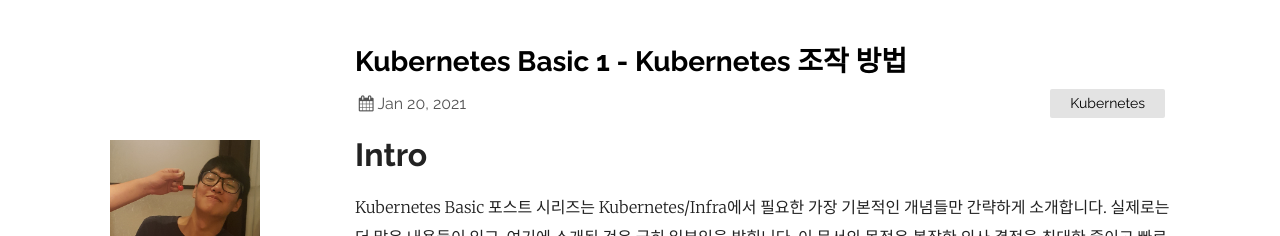
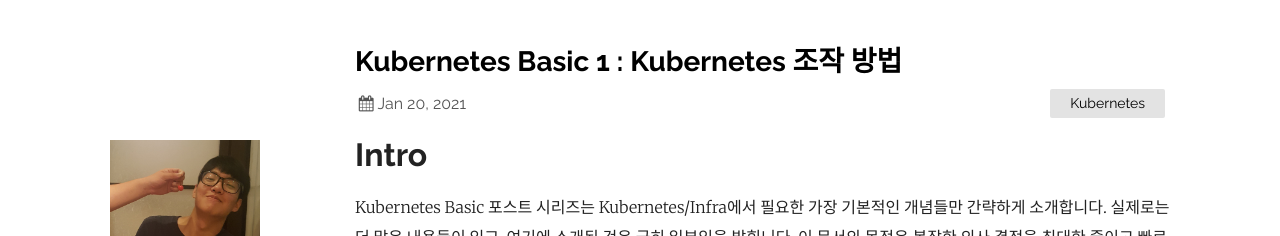
Before and after one commit to Sonins/Sonins.github.io, a Jekyll site: the page built from _posts/2021-01-20-kubernetes-basic-1.md, in a window 1280 px wide and 900 px high. Shown: the top 236 px of the window. Built offline with Jekyll 4.4.1, drawn with Linux system fonts in a browser that asks for light colours.

```diff
--- a/_posts/2021-01-20-kubernetes-basic-1.md
+++ b/_posts/2021-01-20-kubernetes-basic-1.md
@@ -1,6 +1,6 @@
 ---
 layout: post
-title: "Kubernetes Basic 1 - Kubernetes 조작 방법"
+title: "Kubernetes Basic 1 : Kubernetes 조작 방법"
 categories: Kubernetes
 ---
 # Intro
```
